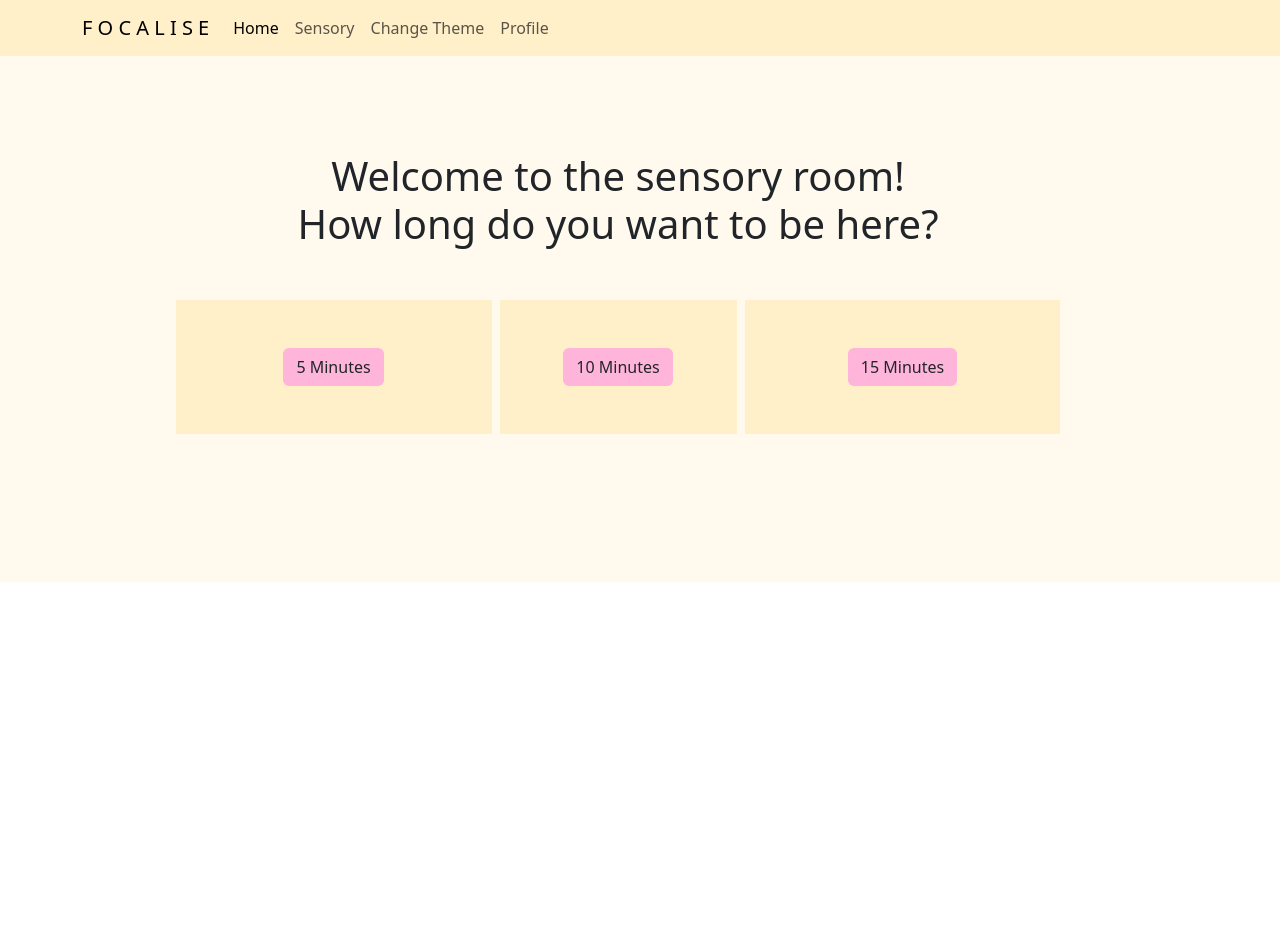
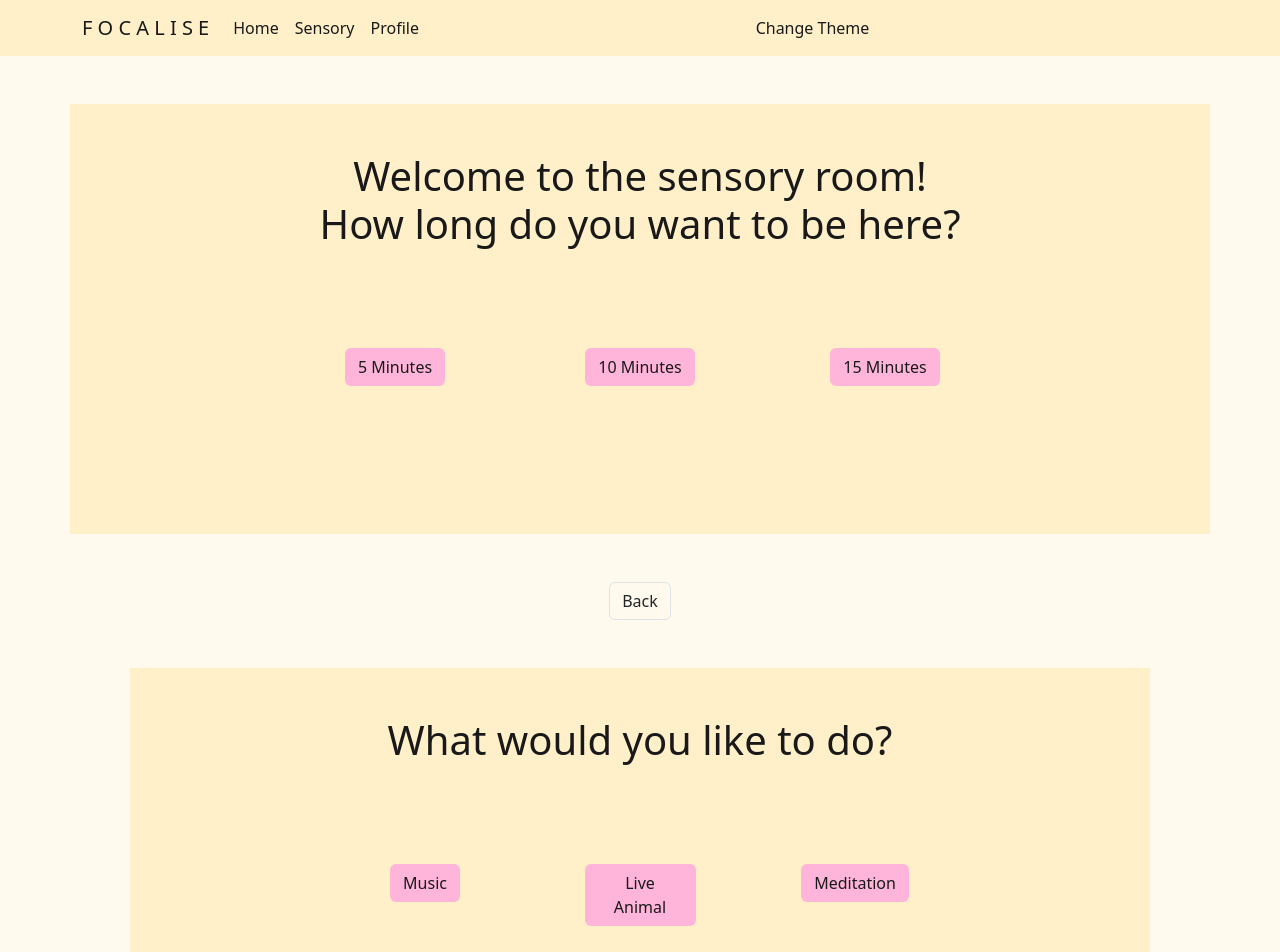
Before and after one commit to anawinter53/focalise-client, a React (Vite) app: page /sensory in a window 1280 px wide. Shown: the top 952 px of the page. Before the commit the page ends 800 px from the top, so only its background shows below. Built offline with nearby package versions, Linux system fonts and the light colour scheme.

Commit message:
video link added

```diff
--- a/package.json
+++ b/package.json
@@ -11,6 +11,7 @@
   },
   "dependencies": {
     "bootstrap": "^5.3.0-alpha3",
+    "fa-icon-list": "^1.0.0",
     "jquery": "^3.6.4",
     "popper.js": "^1.16.1",
     "react": "^18.2.0",
--- a/src/contexts/themes/index.jsx
+++ b/src/contexts/themes/index.jsx
@@ -7,7 +7,7 @@ const themes = {
     'secBG': "#D1D184", 'accentColor': '#FFB4DA', 'theme': 1},
 
     theme2:  { 'primColor': '#DAFAB0', 'SecColor': '#FFFAED',
-    'primText': '#191919', 'secText': '#ffffff', 'primBG': '#D1D184',
+    'primText': '#ffffff ', 'secText': '#191919', 'primBG': '#D1D184',
     'secBG': "#FFF0CA", 'accentColor': '#7B7AAF', 'theme': 2 }
 }
 export const ThemeProvider = ({ children }) => {
--- a/src/layouts/Header/index.jsx
+++ b/src/layouts/Header/index.jsx
@@ -21,22 +21,28 @@ export default function Header() {
   }
   return (
     <>
-      <nav className="navbar navbar-expand-lg" style={{backgroundColor: `${theme.primBG}`}}>
+      <nav className="navbar navbar-expand-lg" style={{backgroundColor: `${theme.primBG}`, color: `${theme.primText}`}}>
         <div className="container">
-          <a className="navbar-brand" href="/">F  O C A L I S E</a>
+          <a className="navbar-brand" href="/" style={{color: `${theme.primText}`}}>F  O C A L I S E</a>
           <button className="navbar-toggler" type="button" data-bs-toggle="collapse" data-bs-target="#navbarSupportedContent" aria-controls="navbarSupportedContent" aria-expanded="false" aria-label="Toggle navigation">
             <span className="navbar-toggler-icon"></span>
           </button>
           <div className="collapse navbar-collapse" id="navbarSupportedContent">
             <ul className="navbar-nav me-auto mb-2 mb-lg-0">
               <li className="nav-item">
-                <a className="nav-link active" aria-current="page" href="/">Home</a>
+                <a className="nav-link active" aria-current="page" href="/" style={{color: `${theme.primText}`}}>Home</a>
               </li>
               <li className="nav-item">
-                <a className="nav-link" href="/sensory">Sensory</a>
+                <a className="nav-link" href="/sensory" style={{color: `${theme.primText}`}}>Sensory</a>
               </li>
-              <li className="nav-item dropdown">
-                <a className="nav-link" href="#" role="button" data-bs-toggle="dropdown" aria-expanded="false" onClick={handleTheme}>
+
+              <li className="nav-item">
+                <a className="nav-link" href="/profile" style={{color: `${theme.primText}`}}>Profile</a>
+              </li>
+            </ul>
+            <ul className="navbar-nav me-auto mb-2 mb-lg-0 d-flex flex-row-reverse">
+            <li className="nav-item dropdown">
+                <a className="nav-link" href="#" style={{color: `${theme.primText}`}} role="button" data-bs-toggle="dropdown" aria-expanded="false" onClick={handleTheme}>
                   Change Theme
                 </a>
                 {/* <a className="nav-link dropdown-toggle" href="#" role="button" data-bs-toggle="dropdown" aria-expanded="false" onClick={handleTheme}>
@@ -47,10 +53,8 @@ export default function Header() {
                   <li><a className="dropdown-item" href="#">Another action</a></li>
                 </ul> */}
               </li>
-              <li className="nav-item">
-                <a className="nav-link" href="/profile">Profile</a>
-              </li>
             </ul>
+
           </div>
         </div>
       </nav>
--- /dev/null
+++ b/src/pages/SensoryPage/index.css
@@ -0,0 +1,3 @@
+body {
+    overflow-y:hidden;
+}
--- a/src/pages/SensoryPage/index.jsx
+++ b/src/pages/SensoryPage/index.jsx
@@ -1,26 +1,75 @@
 import { useTheme } from '../../contexts/themes'
+import '../SensoryPage/index.css'
 
 export default function SensoryPage() {
     const { theme } = useTheme();
+    function scrollToTime(){
+        document.getElementById('select-time').scrollIntoView()
+        }
+    function scrollToType(){
+    document.getElementById('select-type').scrollIntoView()
+    }
+    function scrollToVideoFrame() {
+        document.getElementById('video-frame').scrollIntoView()
+    }
+
 
   return (
         <>
-        <div style={{backgroundColor: `${theme.primColor}`}} className="d-flex aligns-items-center">
-                <div className="container text-center m-5 p-5">
-                    <h1>Welcome to the sensory room!<br/>How long do you want to be here?</h1>
-                    <div className="row m-5 justify-content-center">
-                        <div className="col-4 p-5 m-1" style={{backgroundColor: `${theme.primBG}`}}>
-                            <button className='btn' style={{backgroundColor: `${theme.accentColor}`}}>5 Minutes</button>
+        <section id="select-time" style={{backgroundColor: `${theme.primColor}`}} >
+        <div style={{backgroundColor: `${theme.primColor}`}} className="d-flex aligns-items-center justify-content-center">
+            <div className="container text-center m-5 p-5" style={{backgroundColor: `${theme.primBG}`, color: `${theme.primText}`}}>
+                <h1>Welcome to the sensory room!<br/>How long do you want to be here?</h1>
+                <div className="row m-5 justify-content-center" style={{}}>
+                    <div className="col-3 p-5 m-1" >
+                        <button onClick={scrollToType} className='btn' style={{backgroundColor: `${theme.accentColor}`, color: `${theme.primText}`}}>5 Minutes</button>
+                    </div>
+                    <div className="col-3 p-5 m-1">
+                        <button onClick={scrollToType} className='btn' style={{backgroundColor: `${theme.accentColor}`, color: `${theme.primText}`}}>10 Minutes</button>
+                    </div>
+                    <div className="col-3 p-5 m-1">
+                        <button onClick={scrollToType} className='btn' style={{backgroundColor: `${theme.accentColor}`, color: `${theme.primText}`}}>15 Minutes</button>
+                    </div>
+                </div>
+            </div>
+        </div>
+        </section>
+        <section id="select-type" style={{backgroundColor: `${theme.primColor}`}}>
+            <div className="container text-center justify-content-center">
+            <button onClick={scrollToTime} className='btn border'>Back</button>
+                <div className="text-center m-5 p-5" style={{backgroundColor: `${theme.primBG}`,  color: `${theme.primText}`}}>
+                    <h1>What would you like to do?</h1>
+                    <div className="row m-5 justify-content-center" style={{}}>
+                        <div className="col-3 p-5 m-1" >
+                            <button onClick={scrollToVideoFrame} className='btn' style={{backgroundColor: `${theme.accentColor}`, color: `${theme.primText}`}}>Music</button>
                         </div>
-                        <div className="col-3 p-5 m-1" style={{backgroundColor: `${theme.primBG}`}}>
-                            <button className='btn' style={{backgroundColor: `${theme.accentColor}`}}>10 Minutes</button>
+                        <div className="col-3 p-5 m-1">
+                            <button onClick={scrollToVideoFrame} className='btn' style={{backgroundColor: `${theme.accentColor}`, color: `${theme.primText}`}}>Live Animal</button>
                         </div>
-                        <div className="col-4 p-5 m-1" style={{backgroundColor: `${theme.primBG}`}}>
-                            <button className='btn' style={{backgroundColor: `${theme.accentColor}`}}>15 Minutes</button>
+                        <div className="col-3 p-5 m-1">
+                            <button onClick={scrollToVideoFrame} className='btn' style={{backgroundColor: `${theme.accentColor}`, color: `${theme.primText}`}}>Meditation</button>
                         </div>
                     </div>
                 </div>
-        </div>
+            </div>
+        </section>
+        <section id="video-frame" style={{backgroundColor: `${theme.primColor}`}}>
+            <div className="container text-center p-5" style={{backgroundColor: `${theme.primColor}`}}>
+                <button onClick={scrollToType} className='btn border mt-5'>Back</button>
+                <div className="row m-5 justify-content-center" style={{}}>
+                    <div className="col p-5 m-1">
+                    <iframe
+                        width="853"
+                        height="480"
+                        src={`https://www.youtube.com/embed/jI9tSvkuVQQ`}
+                        allow="accelerometer; autoplay; clipboard-write; encrypted-media; gyroscope; picture-in-picture"
+                        allowFullScreen
+                        title="Embedded youtube"
+                        />
+                    </div>
+                </div>
+            </div>
+        </section>
 
         </>
   )
```
Also changed, not shown: 1 other file (tests, documents, lock files or other folders).
